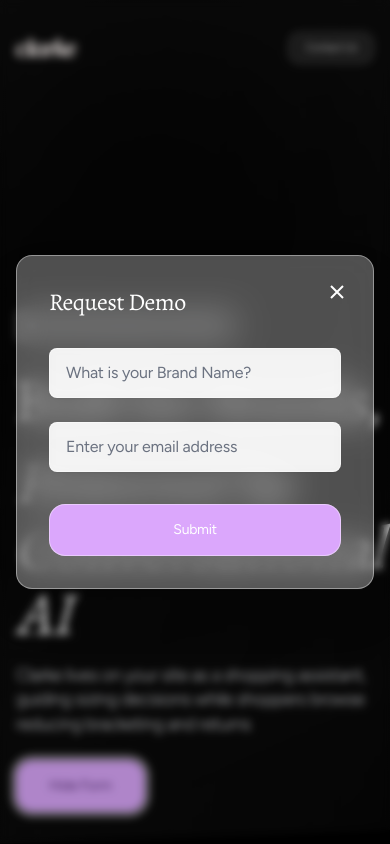
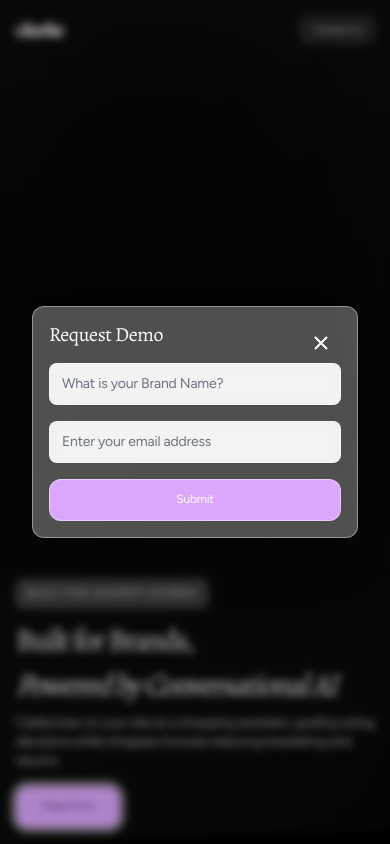
Before and after one commit to Adekunle-Samuel/clarke-landing-page, a Next.js app: page / in a window 390 px wide. Both pictures are taken after a click on the button "Request Demo". Built offline with nearby package versions, Linux system fonts and the light colour scheme; no server answers.

Commit message:
Enhance global styles and layout in CSS and homepage; add overflow and text size adjustments for better responsiveness, improve error handling with specific messages in the form submission process, and update layout components for consistency and accessibility.

```diff
--- a/src/app/globals.css
+++ b/src/app/globals.css
@@ -151,6 +151,9 @@
     @apply bg-black text-white;
     height: auto;
     min-height: 0;
+    overflow-x: hidden;
+    -webkit-text-size-adjust: 100%;
+    -ms-text-size-adjust: 100%;
   }
 
   /* Accessible focus styles for keyboard navigation (WCAG 2.4.7) */
--- a/src/app/layout.tsx
+++ b/src/app/layout.tsx
@@ -71,6 +71,7 @@ export const metadata: Metadata = {
     width: 'device-width',
     initialScale: 1,
     maximumScale: 5,
+    userScalable: true,
   },
   verification: {
     google: 'your-google-verification-code',
--- a/src/app/page.tsx
+++ b/src/app/page.tsx
@@ -118,9 +118,18 @@ export default function Home() {
       setEmail('')
       setShowForm(false)
       setShowSuccessPopup(true)
-    } catch (error) {
-      setMessage('Something went wrong. Please try again.')
+    } catch (error: any) {
       console.error('Error:', error)
+      // Provide more specific error messages
+      if (error?.message?.includes('duplicate key')) {
+        setMessage('This email is already on the waitlist.')
+      } else if (error?.message?.includes('violates row-level security')) {
+        setMessage('Permission denied. Please check your Supabase configuration.')
+      } else if (error?.message) {
+        setMessage(`Error: ${error.message}`)
+      } else {
+        setMessage('Something went wrong. Please try again.')
+      }
     } finally {
       setIsSubmitting(false)
     }
@@ -171,25 +180,25 @@ export default function Home() {
     <>
       <Script src="/finisher-header.es5.min.js" strategy="afterInteractive" />
 
-      <div className="relative min-h-screen overflow-x-hidden bg-black text-white">
+      <div className="relative min-h-screen overflow-x-hidden bg-black text-white w-full">
         {/* Finisher Header Background */}
         <div className="header finisher-header" style={{ width: '100vw', height: '100%', position: 'absolute', top: 0, left: '50%', transform: 'translateX(-50%)', zIndex: 1 }} />
 
         <SkipLink />
 
         {/* Header Navigation */}
-        <header className="relative z-30 flex items-center justify-between px-4 sm:px-8 lg:px-20 pt-8 lg:pt-[47px]">
+        <header className="relative z-30 flex items-center justify-between px-4 sm:px-6 md:px-8 lg:px-20 pt-4 sm:pt-6 md:pt-8 lg:pt-[47px]">
           {/* Logo */}
-          <div className="h-[30px] w-[60px] sm:h-[37.284px] sm:w-[70.476px] relative">
+          <div className="h-[24px] w-[48px] sm:h-[30px] sm:w-[60px] md:h-[37.284px] md:w-[70.476px] relative">
             <Logo useNextImage={false} />
           </div>
 
           {/* Navigation Right Side */}
-          <nav className="flex gap-4 sm:gap-[29px] items-center relative">
+          <nav className="flex gap-2 sm:gap-4 md:gap-[29px] items-center relative">
             {/* Email Button */}
             <a
               href="mailto:sam@useclarke.app"
-              className="relative overflow-hidden rounded-xl px-4 lg:px-6 py-2 lg:py-3 font-sans font-normal text-white text-xs-custom lg:text-sm tracking-[-0.4px] leading-[1.3] bg-white/10 backdrop-blur-sm border border-white/20 transition-all duration-300 focus:outline-none focus:ring-2 focus:ring-white focus:ring-offset-2 focus:ring-offset-black group hover:bg-white/20"
+              className="relative overflow-hidden rounded-lg sm:rounded-xl px-3 sm:px-4 lg:px-6 py-1.5 sm:py-2 lg:py-3 font-sans font-normal text-white text-[10px] sm:text-xs-custom lg:text-sm tracking-[-0.3px] sm:tracking-[-0.4px] leading-[1.3] bg-white/10 backdrop-blur-sm border border-white/20 transition-all duration-300 focus:outline-none focus:ring-2 focus:ring-white focus:ring-offset-2 focus:ring-offset-black group hover:bg-white/20"
               aria-label="Send email to sam@useclarke.app"
             >
               <span className="relative z-10">Contact Us</span>
@@ -198,7 +207,7 @@ export default function Home() {
           </nav>
         </header>
 
-        <main id="main-content" className="relative z-10 max-w-[1400px] mx-auto px-4 sm:px-8 lg:px-20">
+        <main id="main-content" className="relative z-10 max-w-[1400px] mx-auto px-4 sm:px-6 md:px-8 lg:px-20">
           {/* Features Section */}
           {/*<div className="grid grid-cols-2 lg:grid-cols-4 gap-4 sm:gap-8 lg:gap-[40px] mt-16 lg:mt-[80px] pb-20">
             <div className="glass-effect rounded-2xl p-4 sm:p-6 flex flex-col gap-3 sm:gap-5">
@@ -251,7 +260,7 @@ export default function Home() {
             />
 
             {/* Modal Content */}
-            <div className="bg-white/30 backdrop-blur-lg rounded-2xl p-8 lg:p-[60px] w-full max-w-[600px] relative z-10 animate-in zoom-in-95 duration-300 border border-white/40 shadow-2xl">
+            <div className="bg-white/30 backdrop-blur-lg rounded-xl sm:rounded-2xl p-4 sm:p-6 md:p-8 lg:p-[60px] w-full max-w-[600px] relative z-10 animate-in zoom-in-95 duration-300 border border-white/40 shadow-2xl mx-4 sm:mx-0">
               {/* Close Button */}
               <button
                 onClick={() => setShowForm(false)}
@@ -263,15 +272,15 @@ export default function Home() {
                 </svg>
               </button>
 
-              <form onSubmit={handleSubmit} className="flex flex-col gap-8 lg:gap-12">
+              <form onSubmit={handleSubmit} className="flex flex-col gap-4 sm:gap-6 md:gap-8 lg:gap-12">
                 {/* Form Header */}
                 <div className="text-left">
-                  <h2 className="font-serif text-white text-2xl lg:text-3xl tracking-[-0.5px] leading-[1.2] font-medium">
+                  <h2 className="font-serif text-white text-xl sm:text-2xl lg:text-3xl tracking-[-0.4px] sm:tracking-[-0.5px] leading-[1.2] font-medium">
                     Request Demo
                   </h2>
                 </div>
 
-                <div className="flex flex-col gap-6">
+                <div className="flex flex-col gap-4 sm:gap-6">
                   <div className="flex flex-col gap-2">
                     <Input
                       id="name"
@@ -279,7 +288,7 @@ export default function Home() {
                       placeholder="What is your Brand Name?"
                       value={name}
                       onChange={(e) => setName(e.target.value)}
-                      className="bg-white/90 backdrop-blur-sm border-white/50 focus-visible:border-[#2ecc71] focus-visible:bg-white text-gray-900 placeholder:text-gray-500 font-sans text-base tracking-[-0.2px] py-3 px-4 shadow-sm"
+                      className="bg-white/90 backdrop-blur-sm border-white/50 focus-visible:border-[#2ecc71] focus-visible:bg-white text-gray-900 placeholder:text-gray-500 font-sans text-sm sm:text-base tracking-[-0.2px] py-2.5 sm:py-3 px-3 sm:px-4 shadow-sm"
                       required
                       aria-describedby="name-error"
                     />
@@ -292,7 +301,7 @@ export default function Home() {
                       placeholder="Enter your email address"
                       value={email}
                       onChange={(e) => setEmail(e.target.value)}
-                      className="bg-white/90 backdrop-blur-sm border-white/50 focus-visible:border-[#2ecc71] focus-visible:bg-white text-gray-900 placeholder:text-gray-500 font-sans text-base tracking-[-0.2px] py-3 px-4 shadow-sm"
+                      className="bg-white/90 backdrop-blur-sm border-white/50 focus-visible:border-[#2ecc71] focus-visible:bg-white text-gray-900 placeholder:text-gray-500 font-sans text-sm sm:text-base tracking-[-0.2px] py-2.5 sm:py-3 px-3 sm:px-4 shadow-sm"
                       required
                       aria-describedby="email-error"
                     />
@@ -302,7 +311,7 @@ export default function Home() {
                 <button
                   type="submit"
                   disabled={isSubmitting}
-                  className="relative overflow-hidden rounded-2xl px-8 lg:px-12 py-4 lg:py-5 font-sans font-medium text-white text-sm lg:text-base tracking-[-0.3px] leading-[1.3] bg-[#DBA7FC] backdrop-blur-sm border border-white/40 disabled:opacity-50 disabled:cursor-not-allowed transition-all duration-300 focus:outline-none focus:ring-2 focus:ring-[#2ecc71] focus:ring-offset-2 group hover:bg-white/40"
+                  className="relative overflow-hidden rounded-xl sm:rounded-2xl px-6 sm:px-8 lg:px-12 py-3 sm:py-4 lg:py-5 font-sans font-medium text-white text-xs sm:text-sm lg:text-base tracking-[-0.2px] sm:tracking-[-0.3px] leading-[1.3] bg-[#DBA7FC] backdrop-blur-sm border border-white/40 disabled:opacity-50 disabled:cursor-not-allowed transition-all duration-300 focus:outline-none focus:ring-2 focus:ring-[#2ecc71] focus:ring-offset-2 group hover:bg-white/40"
                 >
                   <span className="relative z-10">{isSubmitting ? 'Joining...' : 'Submit'}</span>
                   <div className="absolute inset-0 bg-gradient-to-r from-white/0 via-white/40 to-white/0 transform -translate-x-full group-hover:translate-x-full transition-transform duration-700 ease-out"></div>
@@ -323,33 +332,33 @@ export default function Home() {
         )}
 
         {/* Bottom Left Section - Hero Content */}
-        <div className="fixed bottom-0 left-0 z-20 px-4 sm:px-8 lg:px-20 pb-8 lg:pb-12">
+        <div className="fixed bottom-0 left-0 z-20 px-4 sm:px-6 md:px-8 lg:px-20 pb-4 sm:pb-6 md:pb-8 lg:pb-12 w-full sm:w-auto">
           <div className="flex flex-col items-start text-left">
             {/* Badge */}
-            <div className="glass-effect-subtle flex items-center justify-center px-3 py-2 w-fit rounded-lg mb-6">
-              <span className="font-sans font-medium text-sm-custom tracking-[1px] leading-[1.2] text-gray-300">
+            <div className="glass-effect-subtle flex items-center justify-center px-2.5 sm:px-3 py-1.5 sm:py-2 w-fit rounded-lg mb-4 sm:mb-6">
+              <span className="font-sans font-medium text-xs sm:text-sm-custom tracking-[0.5px] sm:tracking-[1px] leading-[1.2] text-gray-300">
                BUILT FOR SHOPIFY STORES
               </span>
             </div>
 
             {/* Hero Heading */}
-            <h1 className="font-serif text-white text-6xl sm:text-5xl lg:text-display tracking-[-2.5px] leading-[1.1] font-medium mb-4">
+            <h1 className="font-serif text-white text-3xl sm:text-4xl md:text-5xl lg:text-display tracking-[-1.5px] sm:tracking-[-2px] lg:tracking-[-2.5px] leading-[1.1] font-medium mb-3 sm:mb-4">
               Built for Brands,
             </h1>
 
-            <h2 className="font-serif italic text-white text-6xl sm:text-5xl lg:text-display lg:tracking-[-2.5px] leading-[1.1] font-medium mb-4">
+            <h2 className="font-serif italic text-white text-3xl sm:text-4xl md:text-5xl lg:text-display tracking-[-1.5px] sm:tracking-[-2px] lg:tracking-[-2.5px] leading-[1.1] font-medium mb-3 sm:mb-4">
               Powered by Conversational AI
             </h2>
 
             {/* Subtitle */}
-            <p className="font-sans font-normal text-gray-200 text-lg sm:text-xl lg:text-xl tracking-[-0.6px] leading-[1.35] mb-6 max-w-[600px]">
+            <p className="font-sans font-normal text-gray-200 text-sm sm:text-base md:text-lg lg:text-xl tracking-[-0.4px] sm:tracking-[-0.5px] lg:tracking-[-0.6px] leading-[1.35] mb-4 sm:mb-6 max-w-[600px]">
               Clarke lives on your site as a shopping assistant, guiding sizing decisions while shoppers browse reducing bracketing and returns
             </p>
 
             {/* Request Demo - CTA */}
             <button
               onClick={() => setShowForm(!showForm)}
-              className="relative overflow-hidden rounded-2xl px-8 lg:px-12 py-4 lg:py-5 font-sans font-medium text-[#572F76] text-sm lg:text-base tracking-[-0.3px] leading-[1.3] bg-[#DBA7FC] backdrop-blur-sm border border-white/20 transition-all duration-300 focus:outline-none focus:ring-2 focus:ring-white focus:ring-offset-2 focus:ring-offset-black group hover:bg-white/20"
+              className="relative overflow-hidden rounded-xl sm:rounded-2xl px-6 sm:px-8 lg:px-12 py-3 sm:py-4 lg:py-5 font-sans font-medium text-[#572F76] text-xs sm:text-sm lg:text-base tracking-[-0.2px] sm:tracking-[-0.3px] leading-[1.3] bg-[#DBA7FC] backdrop-blur-sm border border-white/20 transition-all duration-300 focus:outline-none focus:ring-2 focus:ring-white focus:ring-offset-2 focus:ring-offset-black group hover:bg-white/20"
             >
               <span className="relative z-10">{showForm ? 'Hide Form' : 'Request Demo'}</span>
               <div className="absolute inset-0 bg-gradient-to-r from-white/0 via-white/20 to-white/0 transform -translate-x-full group-hover:translate-x-full transition-transform duration-700 ease-out"></div>
@@ -380,24 +389,24 @@ export default function Home() {
               </button>
 
               {/* Success Icon */}
-              <div className="w-16 h-16 mx-auto mb-6 bg-[#2ecc71]/20 rounded-full flex items-center justify-center">
-                <svg width="32" height="32" viewBox="0 0 24 24" fill="none" stroke="#2ecc71" strokeWidth="2.5">
+              <div className="w-12 h-12 sm:w-16 sm:h-16 mx-auto mb-4 sm:mb-6 bg-[#2ecc71]/20 rounded-full flex items-center justify-center">
+                <svg width="24" height="24" className="sm:w-8 sm:h-8" viewBox="0 0 24 24" fill="none" stroke="#2ecc71" strokeWidth="2.5">
                   <path d="M20 6L9 17l-5-5"/>
                 </svg>
               </div>
 
               {/* Success Message */}
-              <h2 className="font-serif text-white text-2xl lg:text-3xl tracking-[-0.5px] leading-[1.2] font-medium mb-4">
+              <h2 className="font-serif text-white text-xl sm:text-2xl lg:text-3xl tracking-[-0.4px] sm:tracking-[-0.5px] leading-[1.2] font-medium mb-3 sm:mb-4">
                 Welcome to Clarke!
               </h2>
 
-              <p className="font-sans font-normal text-gray-200 text-base lg:text-lg tracking-[-0.3px] leading-[1.4] mb-8">
+              <p className="font-sans font-normal text-gray-200 text-sm sm:text-base lg:text-lg tracking-[-0.2px] sm:tracking-[-0.3px] leading-[1.4] mb-6 sm:mb-8">
                 Thank you for your interest in Clarke! A representative will be in touch shortly to discuss your partnership.
               </p>
 
               <button
                 onClick={() => setShowSuccessPopup(false)}
-                className="relative overflow-hidden rounded-2xl px-8 lg:px-12 py-4 lg:py-5 font-sans font-medium text-white text-sm lg:text-base tracking-[-0.3px] leading-[1.3] bg-white/30 backdrop-blur-sm border border-white/40 transition-all duration-300 focus:outline-none focus:ring-2 focus:ring-[#2ecc71] focus:ring-offset-2 group hover:bg-white/40"
+                className="relative overflow-hidden rounded-xl sm:rounded-2xl px-6 sm:px-8 lg:px-12 py-3 sm:py-4 lg:py-5 font-sans font-medium text-white text-xs sm:text-sm lg:text-base tracking-[-0.2px] sm:tracking-[-0.3px] leading-[1.3] bg-white/30 backdrop-blur-sm border border-white/40 transition-all duration-300 focus:outline-none focus:ring-2 focus:ring-[#2ecc71] focus:ring-offset-2 group hover:bg-white/40"
               >
                 <span className="relative z-10">Continue</span>
                 <div className="absolute inset-0 bg-gradient-to-r from-white/0 via-white/40 to-white/0 transform -translate-x-full group-hover:translate-x-full transition-transform duration-700 ease-out"></div>
@@ -416,7 +425,7 @@ export default function Home() {
             />
 
             {/* Modal Content */}
-            <div className="bg-white/30 backdrop-blur-lg rounded-2xl p-8 lg:p-[60px] w-full max-w-[500px] relative z-10 animate-in zoom-in-95 duration-300 border border-white/40 shadow-2xl text-center">
+            <div className="bg-white/30 backdrop-blur-lg rounded-xl sm:rounded-2xl p-4 sm:p-6 md:p-8 lg:p-[60px] w-full max-w-[500px] relative z-10 animate-in zoom-in-95 duration-300 border border-white/40 shadow-2xl text-center mx-4 sm:mx-0">
               {/* Close Button */}
               <button
                 onClick={() => setShowPartnerSuccessPopup(false)}
@@ -429,24 +438,24 @@ export default function Home() {
               </button>
 
               {/* Success Icon */}
-              <div className="w-16 h-16 mx-auto mb-6 bg-[#2ecc71]/20 rounded-full flex items-center justify-center">
-                <svg width="32" height="32" viewBox="0 0 24 24" fill="none" stroke="#2ecc71" strokeWidth="2.5">
+              <div className="w-12 h-12 sm:w-16 sm:h-16 mx-auto mb-4 sm:mb-6 bg-[#2ecc71]/20 rounded-full flex items-center justify-center">
+                <svg width="24" height="24" className="sm:w-8 sm:h-8" viewBox="0 0 24 24" fill="none" stroke="#2ecc71" strokeWidth="2.5">
                   <path d="M20 6L9 17l-5-5"/>
                 </svg>
               </div>
 
               {/* Success Message */}
-              <h2 className="font-serif text-white text-2xl lg:text-3xl tracking-[-0.5px] leading-[1.2] font-medium mb-4">
+              <h2 className="font-serif text-white text-xl sm:text-2xl lg:text-3xl tracking-[-0.4px] sm:tracking-[-0.5px] leading-[1.2] font-medium mb-3 sm:mb-4">
                 Partnership Request Received!
               </h2>
 
-              <p className="font-sans font-normal text-gray-200 text-base lg:text-lg tracking-[-0.3px] leading-[1.4] mb-8">
+              <p className="font-sans font-normal text-gray-200 text-sm sm:text-base lg:text-lg tracking-[-0.2px] sm:tracking-[-0.3px] leading-[1.4] mb-6 sm:mb-8">
                 Thank you for your interest in partnering with Clarke! Our team will review your request and get back to you within 2-3 business days.
               </p>
 
               <button
                 onClick={() => setShowPartnerSuccessPopup(false)}
-                className="relative overflow-hidden rounded-2xl px-8 lg:px-12 py-4 lg:py-5 font-sans font-medium text-white text-sm lg:text-base tracking-[-0.3px] leading-[1.3] bg-white/30 backdrop-blur-sm border border-white/40 transition-all duration-300 focus:outline-none focus:ring-2 focus:ring-[#2ecc71] focus:ring-offset-2 group hover:bg-white/40"
+                className="relative overflow-hidden rounded-xl sm:rounded-2xl px-6 sm:px-8 lg:px-12 py-3 sm:py-4 lg:py-5 font-sans font-medium text-white text-xs sm:text-sm lg:text-base tracking-[-0.2px] sm:tracking-[-0.3px] leading-[1.3] bg-white/30 backdrop-blur-sm border border-white/40 transition-all duration-300 focus:outline-none focus:ring-2 focus:ring-[#2ecc71] focus:ring-offset-2 group hover:bg-white/40"
               >
                 <span className="relative z-10">Continue</span>
                 <div className="absolute inset-0 bg-gradient-to-r from-white/0 via-white/40 to-white/0 transform -translate-x-full group-hover:translate-x-full transition-transform duration-700 ease-out"></div>
--- a/src/lib/supabase-utils.ts
+++ b/src/lib/supabase-utils.ts
@@ -2,7 +2,7 @@ import { supabase, WaitlistEntry, PartnerEntry } from './supabase'
 
 export const addToWaitlist = async (entry: Omit<WaitlistEntry, 'id' | 'created_at'>) => {
   const { data, error } = await supabase
-    .from('waitlist_signups')
+    .from('waitlist')
     .insert([entry])
     .select()
 
@@ -12,7 +12,7 @@ export const addToWaitlist = async (entry: Omit<WaitlistEntry, 'id' | 'created_a
 
 export const addPartner = async (entry: Omit<PartnerEntry, 'id' | 'created_at'>) => {
   const { data, error } = await supabase
-    .from('brand_name')
+    .from('partners')
     .insert([entry])
     .select()
 
@@ -22,7 +22,7 @@ export const addPartner = async (entry: Omit<PartnerEntry, 'id' | 'created_at'>)
 
 export const getWaitlistCount = async () => {
   const { count, error } = await supabase
-    .from('waitlist_signups')
+    .from('waitlist')
     .select('*', { count: 'exact', head: true })
 
   if (error) throw error
```
